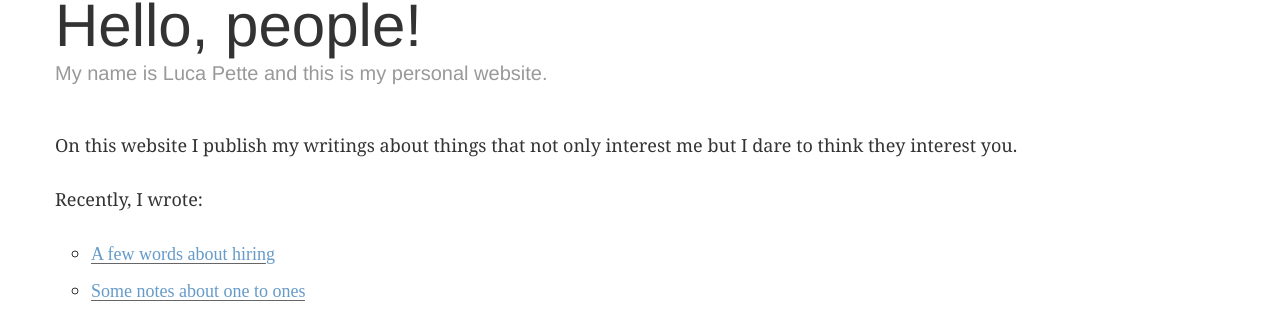
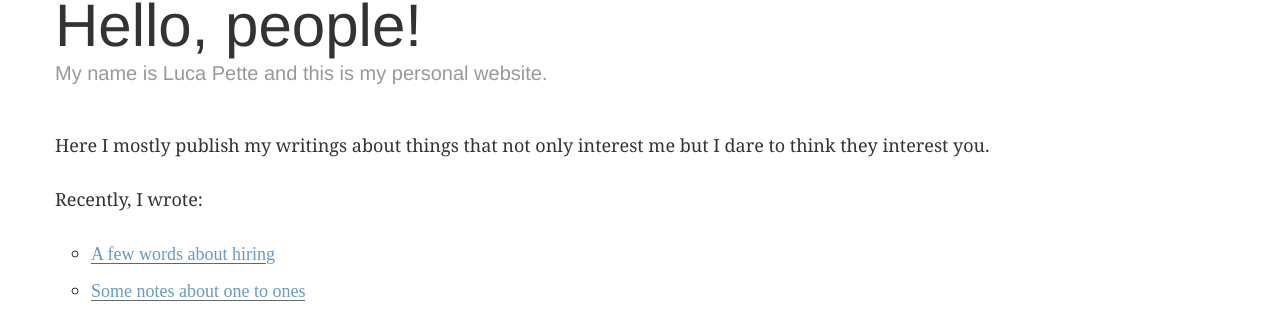
Before and after one commit to lucapette/lucapette.github.com, a Jekyll site: the page built from index.html, in a window 1280 px wide. Shown: the part 104-423 px from the top of the page. Built offline with Jekyll 4.4.1, drawn with Linux system fonts in a browser that asks for light colours; nearby versions of some CDN libraries.

Commit message:
Better wording for the homepage

```diff
--- a/index.html
+++ b/index.html
@@ -13,7 +13,7 @@ keywords: lucapette
 
 <article>
   <p>
-  On this website I publish my writings about things that not only interest me
+  Here I mostly publish my writings about things that not only interest me
   but I dare to think they interest you.
   </p>
 
```
